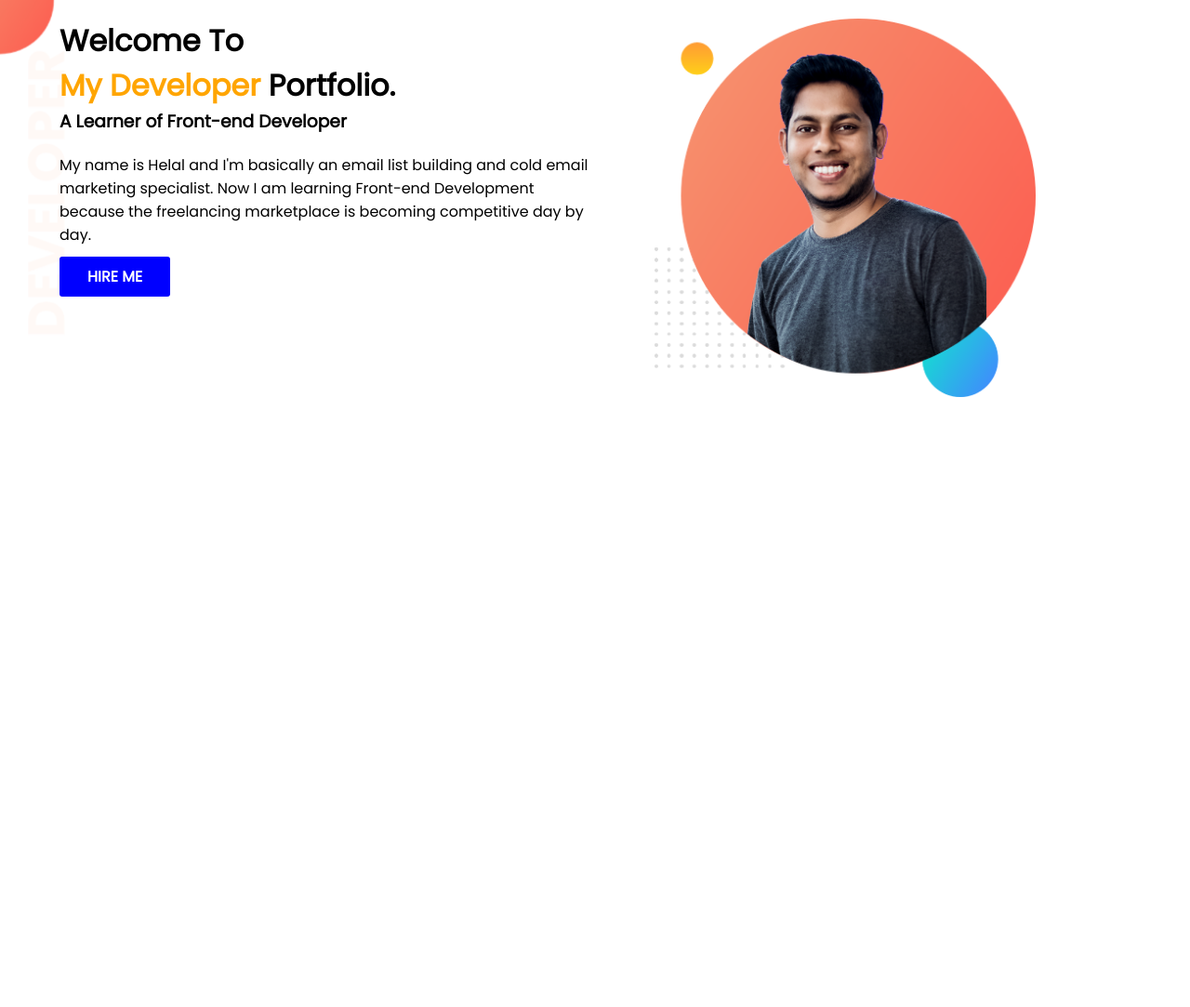
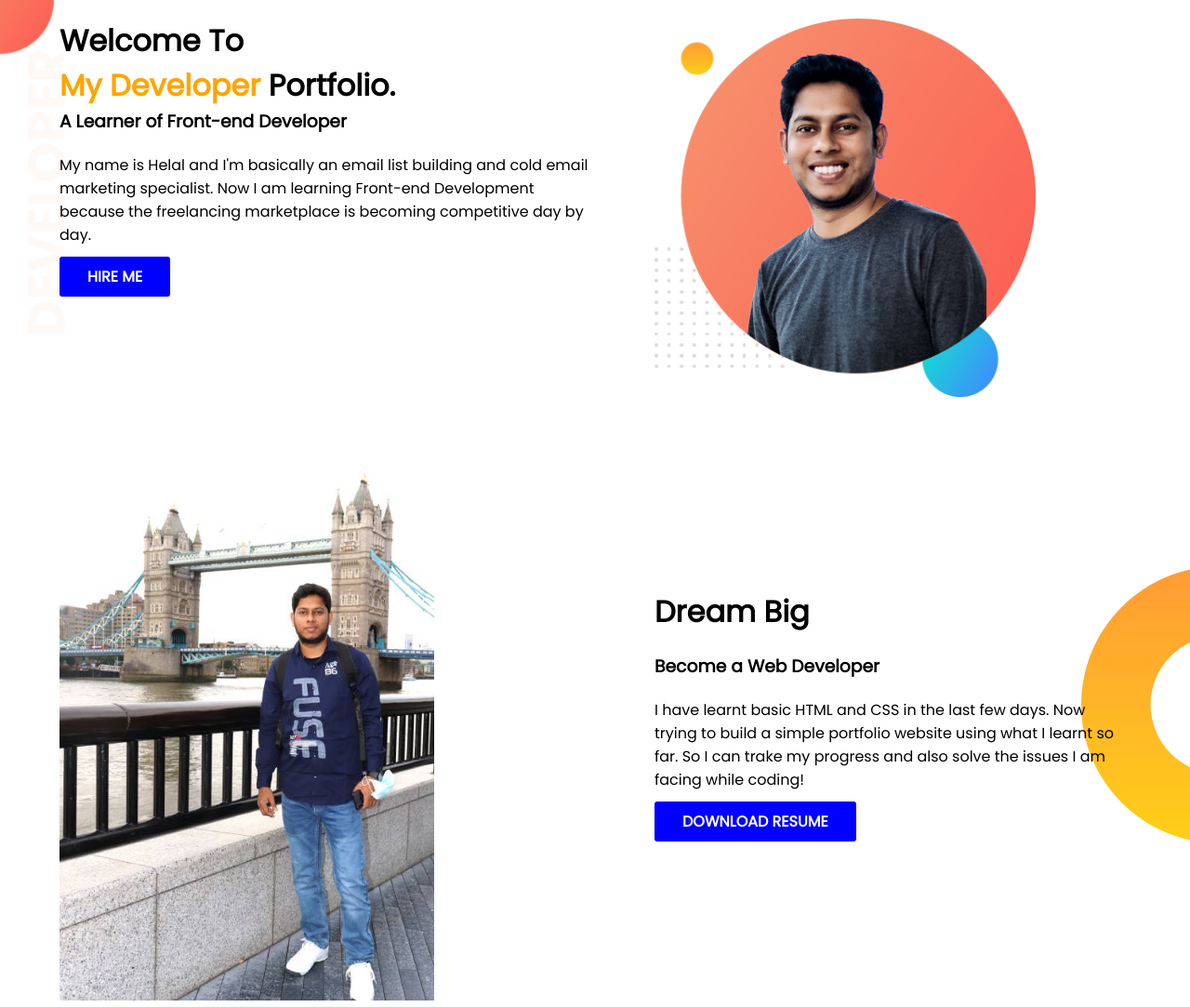
Before and after one commit to mdbashirahmedhelal/helal-portfolio, a plain HTML site: page index.html in a window 1280 px wide. Shown: the whole page at 93% size. Before the commit the page ends 800 px from the top, so only its background shows below. Drawn offline with Linux system fonts and the light colour scheme.

Commit message:
dream big added

```diff
--- a/index.html
+++ b/index.html
@@ -32,6 +32,23 @@
         <!-- header hero section right end -->
 
     </div>
+
+    <!-- second section start -->
+    <div class="dream-big">
+        <div class="dream-left">
+            <img src="images/helal-london-bridge.jpg" alt="">
+        </div>
+
+        <div class="dream-right">
+            <h1>Dream Big</h1>
+            <h3>Become a Web Developer</h3>
+            <p>I have learnt basic HTML and CSS in the last few days. Now trying to build a simple portfolio website
+                using what I learnt so far. So I can trake my progress and also solve the issues I am facing while
+                coding!</p>
+            <a class="link-button" target="_blank" href="#">Download Resume</a>
+        </div>
+    </div>
+    <!-- second section end -->
 </body>
 
 </html>
--- a/style.css
+++ b/style.css
@@ -61,3 +61,39 @@ body {
 .header-photo img {
     width: 80%;
 }
+
+/* dream-big section start */
+
+.dream-big {
+    display: flex;
+    width: 100%;
+    background-image: url(images/dream-bg.png);
+    background-repeat: no-repeat;
+    background-position: right;
+}
+
+.dream-left {
+    width: 50%;
+    padding-left: 5%;
+    padding-top: 20px;
+}
+
+.dream-left img {
+    width: 70%;
+    min-height: 50%;
+}
+
+.dream-right {
+    width: 50%;
+    padding-left: 5%;
+    padding-right: 5%;
+    padding-top: 200px;
+}
+
+.dream-right h3 {
+    margin: 20px auto;
+}
+
+.dream-right p {
+    margin-bottom: 20px;
+}
```
Also changed, not shown: images/helal-london-bridge.jpg (added).
